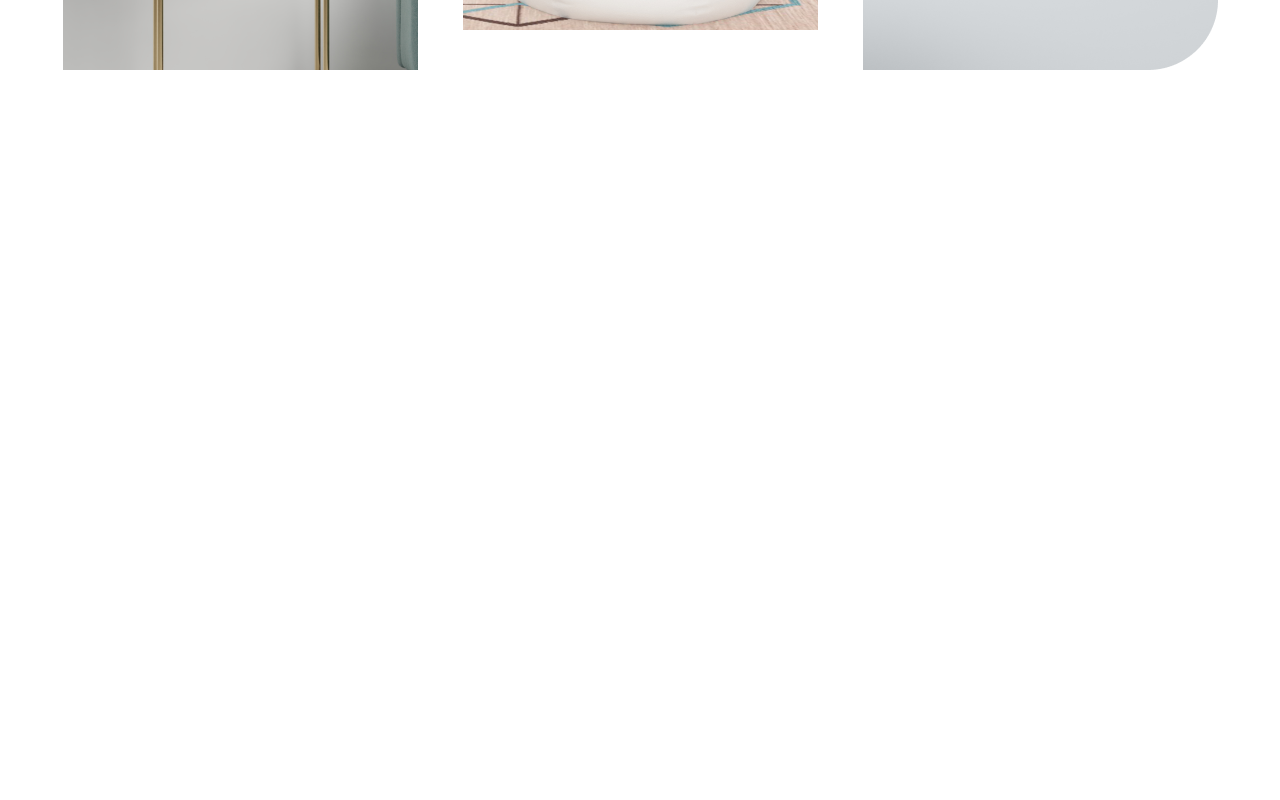
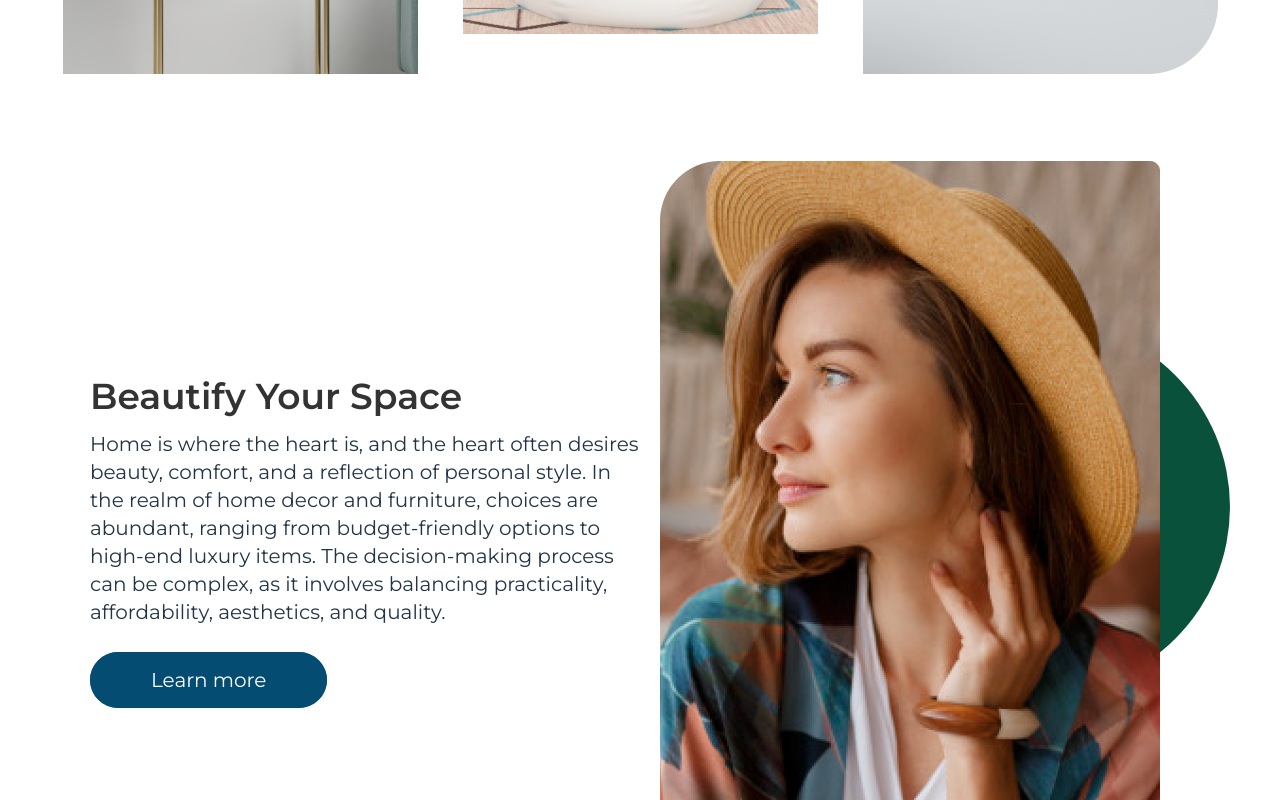
Before and after one commit to guranda26/ecommerce-website, a React (Vite) app: page / in a window 1280 px wide. Shown: the part 1680-2480 px from the top of the page. Before the commit the page ends 1798 px from the top, so only its background shows below. Built offline with nearby package versions, Linux system fonts and the light colour scheme.

Commit message:
feat: add beatifyYourSpace

```diff
--- /dev/null
+++ b/src/components/beutifyYourSpace/BeutifyYourSpace.tsx
@@ -0,0 +1,27 @@
+import React from 'react';
+import { Link } from 'react-router-dom';
+import './beutifyYourSpace.css';
+
+function BeutifyYourSpace(): React.JSX.Element {
+  return (
+    <section className="beutifyYourSpace">
+      <div className="beutifyYourSpace-content">
+        <h2 className="section-header">Beautify Your Space</h2>
+        <p className="beutifyYourSpace-text">
+          Home is where the heart is, and the heart often desires beauty,
+          comfort, and a reflection of personal style. In the realm of home
+          decor and furniture, choices are abundant, ranging from
+          budget-friendly options to high-end luxury items. The decision-making
+          process can be complex, as it involves balancing practicality,
+          affordability, aesthetics, and quality.
+        </p>
+        <Link className="button" to="/products">
+          Learn more
+        </Link>
+      </div>
+      <div className="beutifyYourSpace-image"></div>
+    </section>
+  );
+}
+
+export default BeutifyYourSpace;
--- /dev/null
+++ b/src/components/beutifyYourSpace/beutifyYourSpace.css
@@ -0,0 +1,40 @@
+.beutifyYourSpace {
+  position: relative;
+  display: flex;
+  align-items: center;
+  gap: 20px;
+  padding: 40px;
+  background-color: var(--bg-color);
+}
+
+.beutifyYourSpace-content {
+  width: 50%;
+  text-align: left;
+}
+
+.beutifyYourSpace-text {
+  padding: 0;
+  margin: 0 0 40px;
+}
+
+.beutifyYourSpace-image {
+  width: 500px;
+  height: 754px;
+  background-image: url('../../assets/images/girl-with-hat.png');
+  background-repeat: no-repeat;
+  background-position: center;
+  background-size: cover;
+}
+
+.beutifyYourSpace-image::after {
+  display: block;
+  position: absolute;
+  right: 0;
+  top: 200px;
+  content: '';
+  width: 372px;
+  height: 372px;
+  border-radius: 50%;
+  background-color: #09513b;
+  z-index: -1;
+}
--- a/src/index.css
+++ b/src/index.css
@@ -42,8 +42,9 @@
   font-family: Montserrat, Inter, system-ui, Avenir, Helvetica, Arial,
     sans-serif;
   line-height: 28px;
-  font-size: 18px;
+  font-size: 20px;
   font-weight: 400;
+  letter-spacing: 0;
 
   color-scheme: light dark;
   background-color: #f2f5ff;
--- a/src/pages/mainPage/MainPage.tsx
+++ b/src/pages/mainPage/MainPage.tsx
@@ -1,4 +1,5 @@
 import React from 'react';
+import BeutifyYourSpace from '../../components/beutifyYourSpace/BeutifyYourSpace';
 import Collection from '../../components/collection/Collection';
 import Features from '../../components/features/Features';
 import Support from '../../components/services/Services';
@@ -9,6 +10,7 @@ function MainPage(): React.JSX.Element {
       <Features />
       <Support />
       <Collection />
+      <BeutifyYourSpace />
     </>
   );
 }
```
